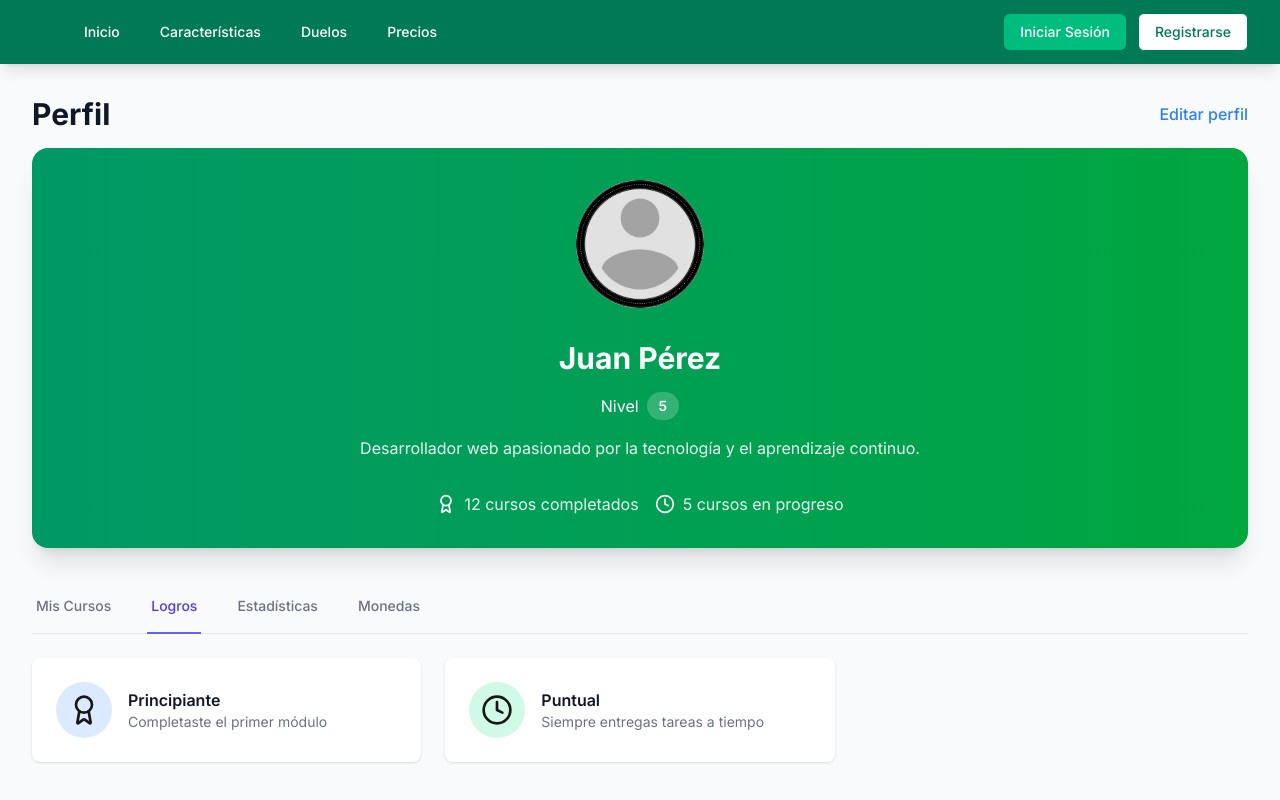
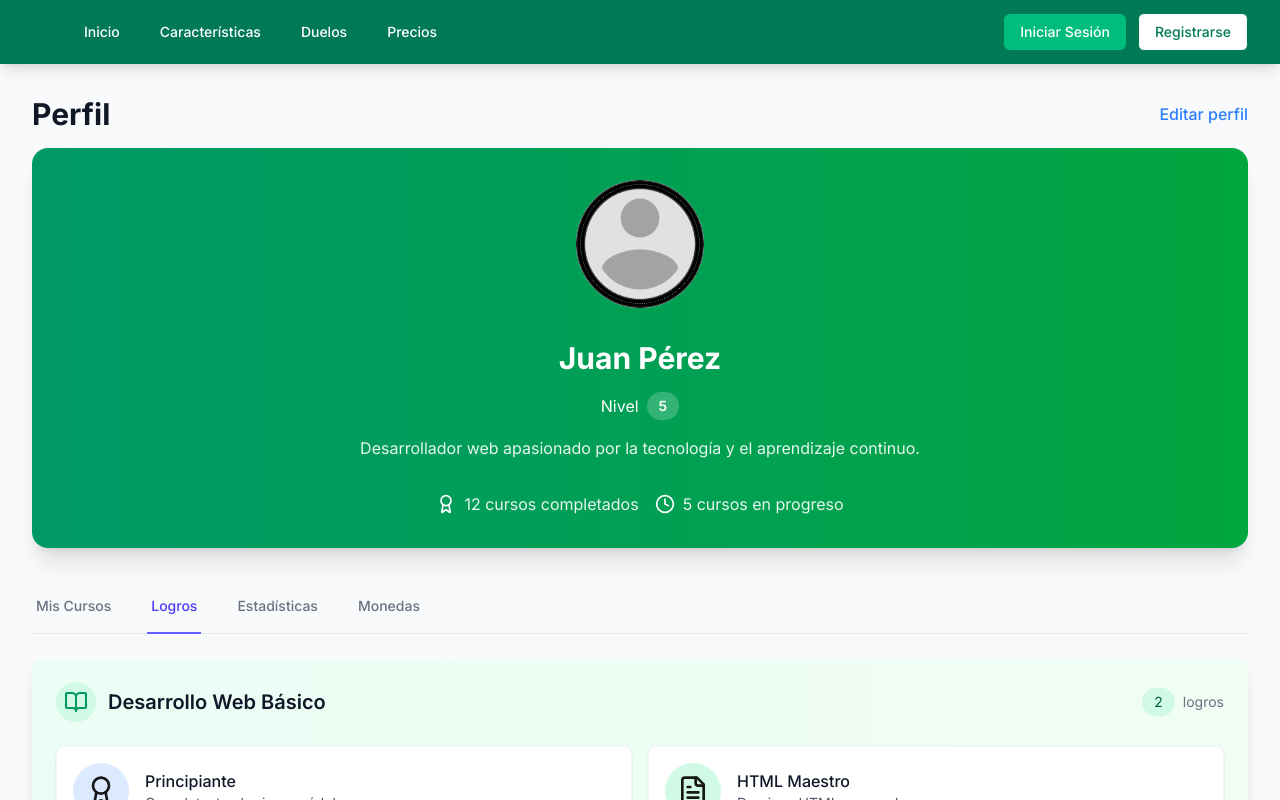
Before and after one commit to w1sec0d/CourseClash, a Next.js app in the folder frontend/: page /profile in a window 1280 px wide. Both pictures are taken after a click on the button "Logros". Shown: the top 800 px of the page. Built offline with nearby package versions, Linux system fonts and the light colour scheme.

Commit message:
Remueve marco de código del perfil

```diff
--- a/frontend/app/profile/page.tsx
+++ b/frontend/app/profile/page.tsx
@@ -1,12 +1,16 @@
 "use client"
 
 import React, { useState, useEffect } from 'react';
-import { ChevronLeft, CheckCircle, Award, Clock, AlertCircle, Video, FileText, BookOpen, MessageSquare, Lock, Info } from 'lucide-react';
+import { ChevronLeft, CheckCircle, Award, Clock, AlertCircle, Video, FileText, BookOpen, MessageSquare, Lock, Info, Code } from 'lucide-react';
 import { UserProfileProps, ProfileStatsProps, ProfileCourseProps, AchievementProps, CustomizationItem, CurrencyActions } from './types';
 import { motion } from 'framer-motion';
 import Image from 'next/image';
 import ProfileImage from '@/components/profile/ProfileImage';
 
+interface CourseAchievement {
+  courseName: string;
+  achievements: AchievementProps[];
+}
 
 const mockProfile: UserProfileProps = {
   id: '1',
@@ -20,16 +24,38 @@ const mockProfile: UserProfileProps = {
   enrolledCourses: 5,
   achievements: [
     {
+      courseName: 'Desarrollo Web Básico',
+      achievements: [
+        {
           name: 'Principiante',
           icon: <Award className="h-8 w-8" />,
           color: 'blue',
           description: 'Completaste el primer módulo'
         },
         {
+          name: 'HTML Maestro',
+          icon: <FileText className="h-8 w-8" />,
+          color: 'emerald',
+          description: 'Dominas HTML avanzado'
+        }
+      ]
+    },
+    {
+      courseName: 'JavaScript Avanzado',
+      achievements: [
+        {
           name: 'Puntual',
           icon: <Clock className="h-8 w-8" />,
           color: 'emerald',
           description: 'Siempre entregas tareas a tiempo'
+        },
+        {
+          name: 'Experto en Funciones',
+          icon: <Code className="h-8 w-8" />,
+          color: 'purple',
+          description: 'Dominas funciones de orden superior'
+        }
+      ]
     }
   ],
   rank: 15,
@@ -87,17 +113,6 @@ const mockProfile: UserProfileProps = {
     activeFrame: 'default',
     activeBadge: 'default'
   }
-};
-
-// Función para obtener el estilo del marco
-const getFrameStyle = (frame: string) => {
-  const frameStyles: Record<string, string> = {
-    'default': 'border-gray-200',
-    'stellar': 'border-emerald-600',
-    'gold': 'border-yellow-500',
-    'rainbow': 'border-gradient-to-r from-pink-500 via-purple-500 to-blue-500'
-  };
-  return frameStyles[frame] || frameStyles['default'];
 };
 
 // Currency Actions Implementation
@@ -198,7 +213,7 @@ const ProfilePage: React.FC = () => {
 
   return (
     <div className="min-h-screen bg-gray-50 py-8 px-4 sm:px-6 lg:px-8">
-      {/* Header */}
+      {/* User info */}
       <div className="mb-8">
         <div className="flex items-center justify-between">
           <h1 className="text-3xl font-bold text-gray-900">Perfil</h1>
@@ -311,20 +326,55 @@ const ProfilePage: React.FC = () => {
         )}
 
         {activeTab === 'achievements' && (
-          <div className="grid grid-cols-1 gap-6 sm:grid-cols-2 lg:grid-cols-3">
-            {mockProfile.achievements.map((achievement) => (
+          <div className="space-y-8">
+            {mockProfile.achievements.map((courseAchievement: CourseAchievement) => (
               <motion.div
-                key={achievement.name}
+                key={courseAchievement.courseName}
                 initial={{ opacity: 0, y: 20 }}
                 animate={{ opacity: 1, y: 0 }}
                 transition={{ duration: 0.5 }}
-                className="bg-white rounded-lg shadow p-6"
+                className="bg-gradient-to-r from-emerald-50 to-green-50 rounded-xl shadow-lg overflow-hidden"
+              >
+                <div className="p-6">
+                  <div className="flex items-center justify-between mb-6">
+                    <div className="flex items-center space-x-3">
+                      <div className="p-2 bg-emerald-100 rounded-full">
+                        <BookOpen className="h-6 w-6 text-emerald-600" />
+                      </div>
+                      <h3 className="text-xl font-semibold text-gray-900">
+                        {courseAchievement.courseName}
+                      </h3>
+                    </div>
+                    <div className="flex items-center space-x-2">
+                      <span className="px-3 py-1 bg-emerald-100 text-emerald-800 rounded-full text-sm">
+                        {courseAchievement.achievements.length}
+                      </span>
+                      <span className="text-sm text-gray-500">logros</span>
+                    </div>
+                  </div>
+                  <div className="grid grid-cols-1 gap-4 sm:grid-cols-2">
+                    {courseAchievement.achievements.map((achievement: AchievementProps) => (
+                      <div
+                        key={achievement.name}
+                        className="bg-white p-4 rounded-lg shadow-sm transform hover:scale-105 transition-transform duration-300 border border-gray-100"
                       >
                         <div className="flex items-center space-x-4">
-                  <div className={`p-3 rounded-full bg-${achievement.color}-100`}>{achievement.icon}</div>
+                          <div className={`p-3 rounded-full bg-${achievement.color}-100`}>
+                            {achievement.icon}
+                          </div>
                           <div>
-                    <h3 className="font-semibold text-gray-900">{achievement.name}</h3>
-                    <p className="text-sm text-gray-500">{achievement.description}</p>
+                            <h4 className="font-medium text-gray-900">{achievement.name}</h4>
+                            <p className="text-sm text-gray-600">{achievement.description}</p>
+                            {achievement.unlocked === false && (
+                              <div className="mt-2 flex items-center space-x-2">
+                                <Lock className="h-4 w-4 text-gray-400" />
+                                <span className="text-xs text-gray-400">Pendiente</span>
+                              </div>
+                            )}
+                          </div>
+                        </div>
+                      </div>
+                    ))}
                   </div>
                 </div>
               </motion.div>
@@ -402,7 +452,7 @@ const ProfilePage: React.FC = () => {
                   <h4 className="text-sm font-medium text-gray-900 mb-2">Marco</h4>
                   <div className="flex items-center space-x-2">
                     <div className="w-8 h-8 rounded-full bg-gray-200 flex items-center justify-center">
-                      <div className="w-6 h-6 rounded-full border-2" style={{ borderColor: getFrameStyle(mockProfile.currency.activeFrame) }}>
+                      <div className="w-6 h-6 rounded-full border-2 border-gray-200">
                         <Image
                           src="/images/default-profile.png"
                           alt="Marco activo"
```
Also changed, not shown: frontend/app/profile/types.ts (+20 -2 lines). Lines whose indentation alone changed are shown as unchanged.
